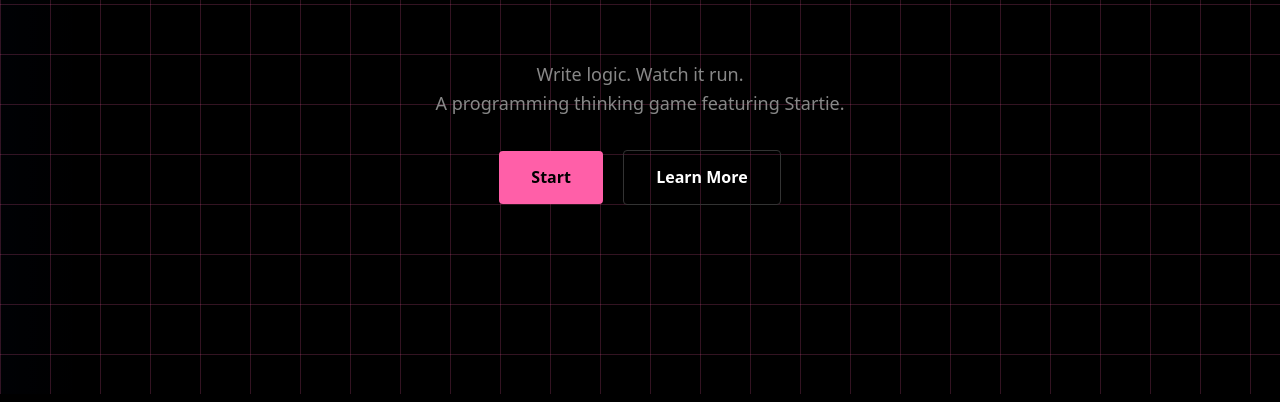
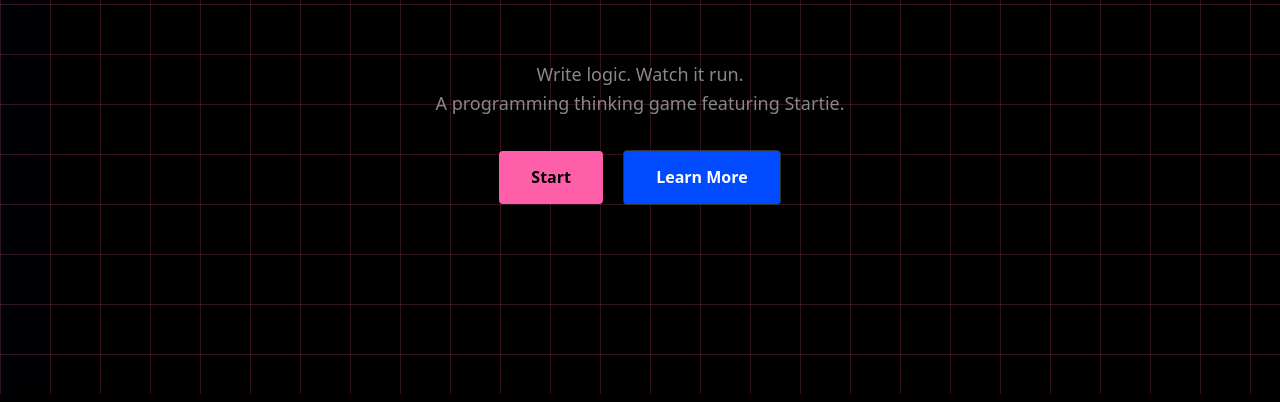
Before and after one commit to CarlosMestre1997/LogicRun, a plain HTML site: page index.html in a window 1280 px wide. Shown: the part 398-800 px from the top of the page. Drawn offline with Linux system fonts and the light colour scheme.

Commit message:
changed color of button

```diff
--- a/index.html
+++ b/index.html
@@ -170,7 +170,7 @@
     }
 
     .cta.secondary {
-      background: transparent;
+      background: #004aff;
       color: var(--white);
       border: 1px solid #333;
       margin-left: 16px;
```
